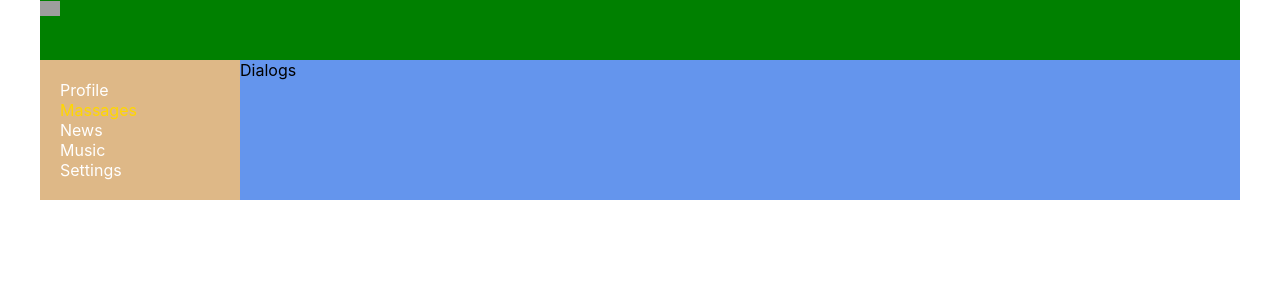
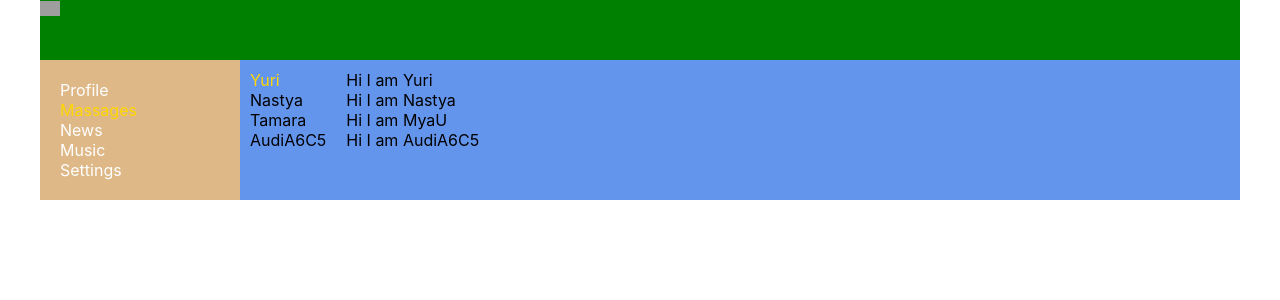
Before and after one commit to fullgetset/RoadKursSamyrai, a React (Create React App) app: page /dialogs in a window 1280 px wide. Shown: the top 300 px of the page. Built offline with nearby package versions, Linux system fonts and the light colour scheme; grey boxes are pictures that could not be loaded.

Commit message:
added Dilogs page Lesson

```diff
--- a/src/components/Dialogs/Dialogs.jsx
+++ b/src/components/Dialogs/Dialogs.jsx
@@ -3,8 +3,27 @@ import s from './Dialogs.module.css'
 
 const Dialogs = (props) => {
   return (
-    <div className={s.content}>
-      Dialogs
+    <div className={s.dialogs}>
+      <div className={s.dialogsItems}>
+        <div className={s.dialog + ' ' + s.active}>
+          Yuri
+        </div>
+        <div className={s.dialog}>
+          Nastya
+        </div>
+        <div className={s.dialog}>
+          Tamara
+        </div>
+        <div className={s.dialog}>
+          AudiA6C5
+        </div>
+      </div>
+      <div className={s.messagesItems}>
+        <div className={s.message}>Hi I am Yuri</div>
+        <div className={s.message}>Hi I am Nastya</div>
+        <div className={s.message}>Hi I am MyaU</div>
+        <div className={s.message}>Hi I am AudiA6C5</div>
+      </div>
     </div>
   )
 }
--- a/src/components/Dialogs/Dialogs.module.css
+++ b/src/components/Dialogs/Dialogs.module.css
@@ -0,0 +1,21 @@
+.dialogs {
+    display: grid;
+    grid-template-columns: 1fr 10fr;
+}
+
+
+.dialogsItems {
+    padding: 10px;
+}
+
+.dialogsItems .active {
+    color: gold;
+}
+
+.messagesItems {
+    padding: 10px;
+}
+
+.message {
+
+}
```
